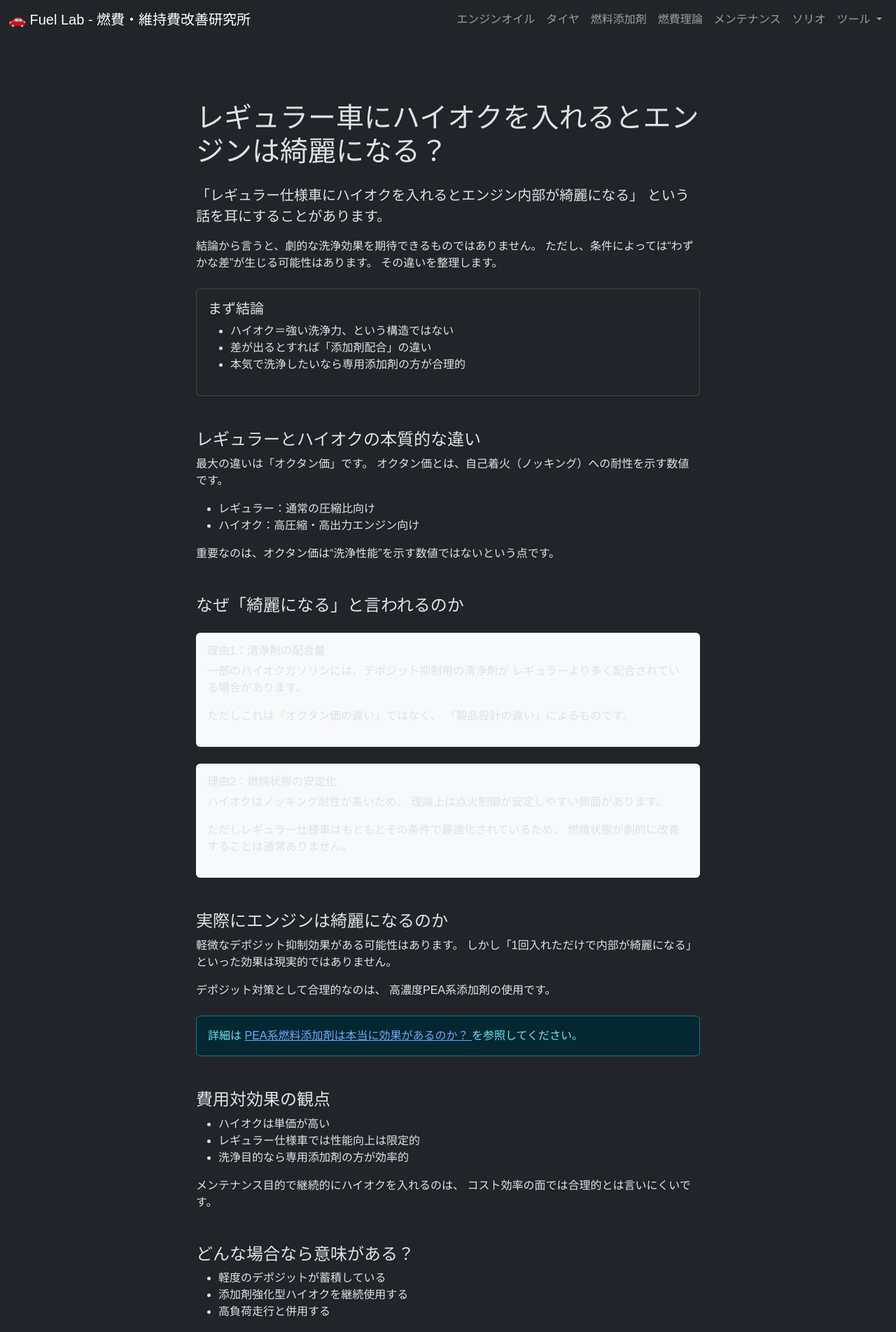
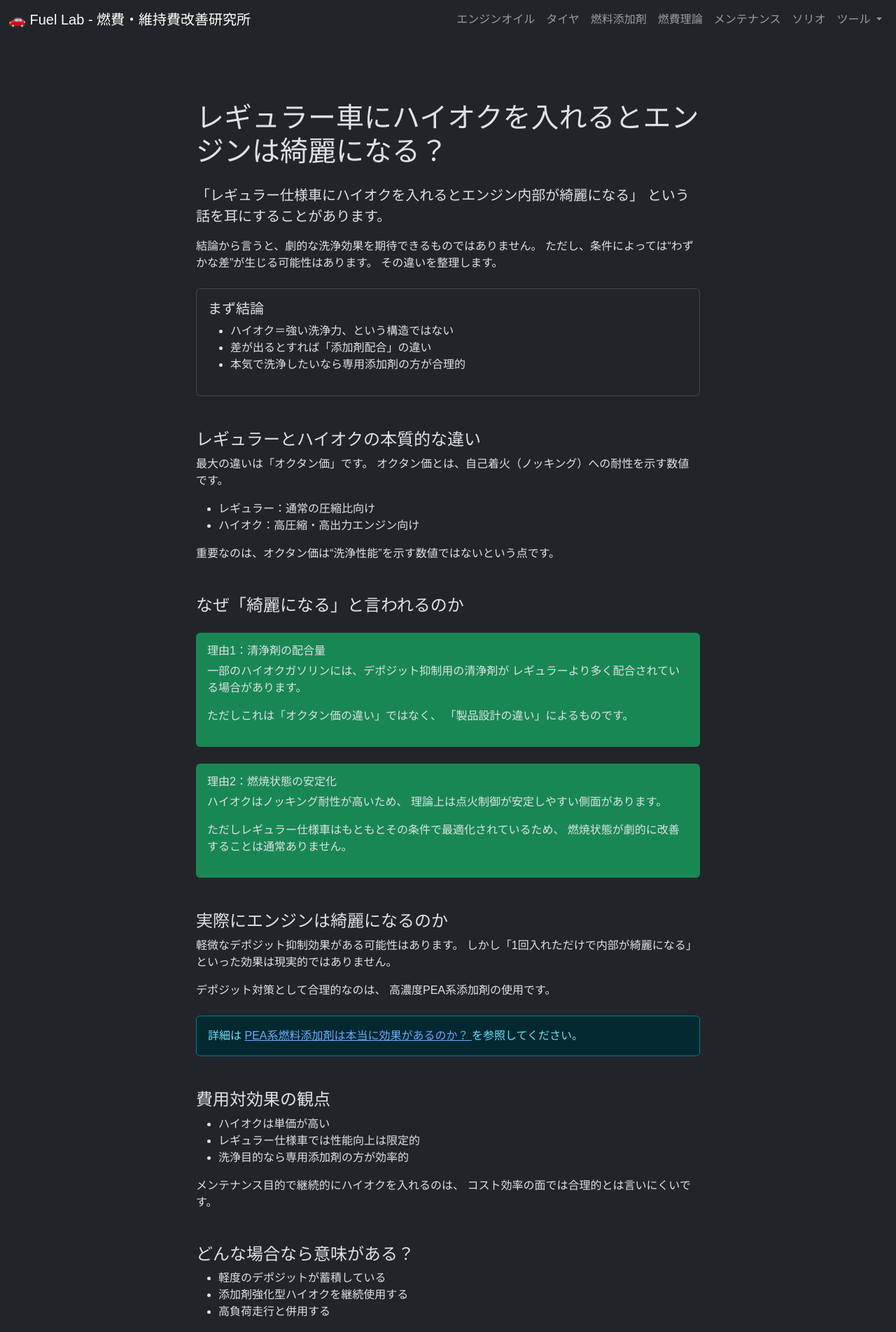
Before and after one commit to funyapar-org/fuel-lab, a Jekyll site: the page built from _knowledge/regular-vs-premium-cleaning-myth.md, in a window 1280 px wide. Shown: the top 1903 px of the page at 70% size. Built offline with Jekyll 4.4.1, drawn with Linux system fonts in a browser that asks for light colours.

Commit message:
regular-vs-premium-cleaning-myth.md を更新

```diff
--- a/_knowledge/regular-vs-premium-cleaning-myth.md
+++ b/_knowledge/regular-vs-premium-cleaning-myth.md
@@ -60,7 +60,7 @@ date: 2026-02-19 00:00:00 +0900
 
       <h2 class="h4 mt-5">なぜ「綺麗になる」と言われるのか</h2>
 
-      <div class="card border-0 bg-light my-4">
+      <div class="card border-0 bg-success my-4">
         <div class="card-body">
           <h3 class="h6">理由1：清浄剤の配合量</h3>
           <p>
@@ -74,7 +74,7 @@ date: 2026-02-19 00:00:00 +0900
         </div>
       </div>
 
-      <div class="card border-0 bg-light my-4">
+      <div class="card border-0 bg-success my-4">
         <div class="card-body">
           <h3 class="h6">理由2：燃焼状態の安定化</h3>
           <p>
```
